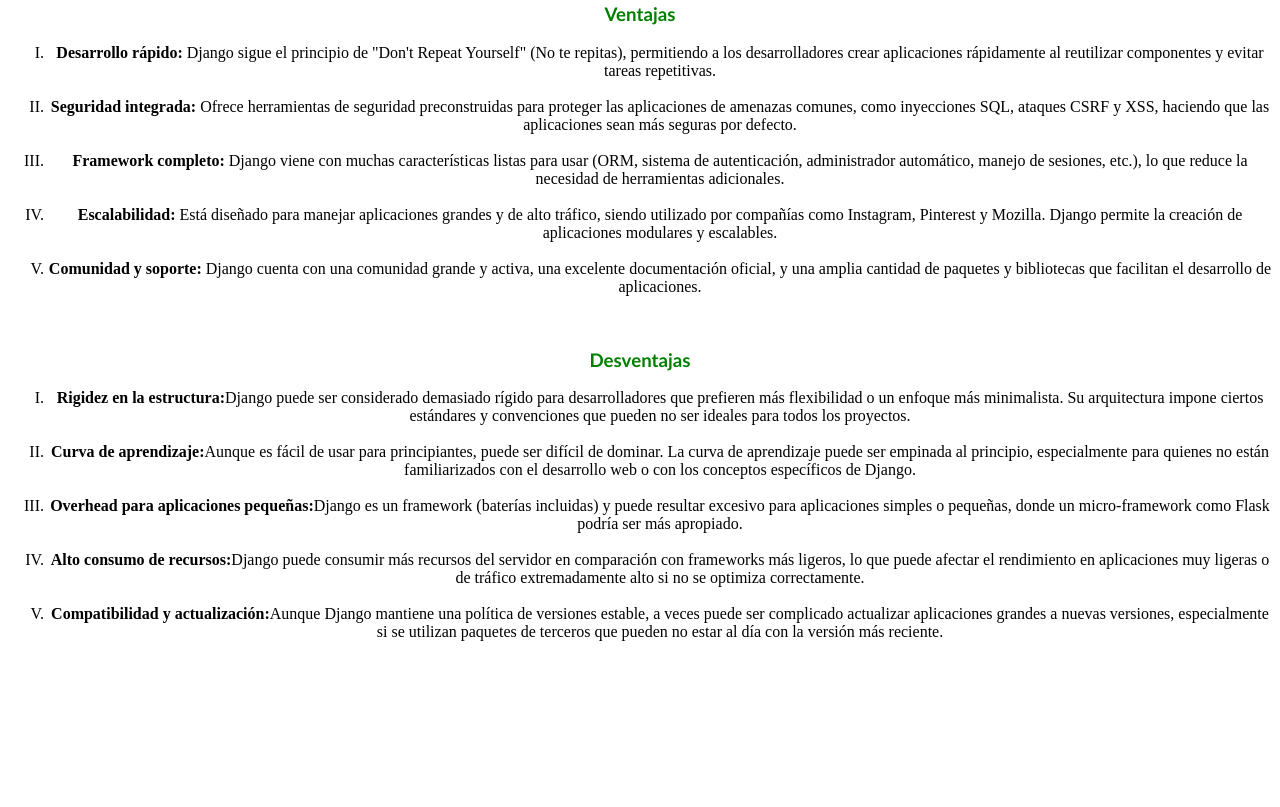
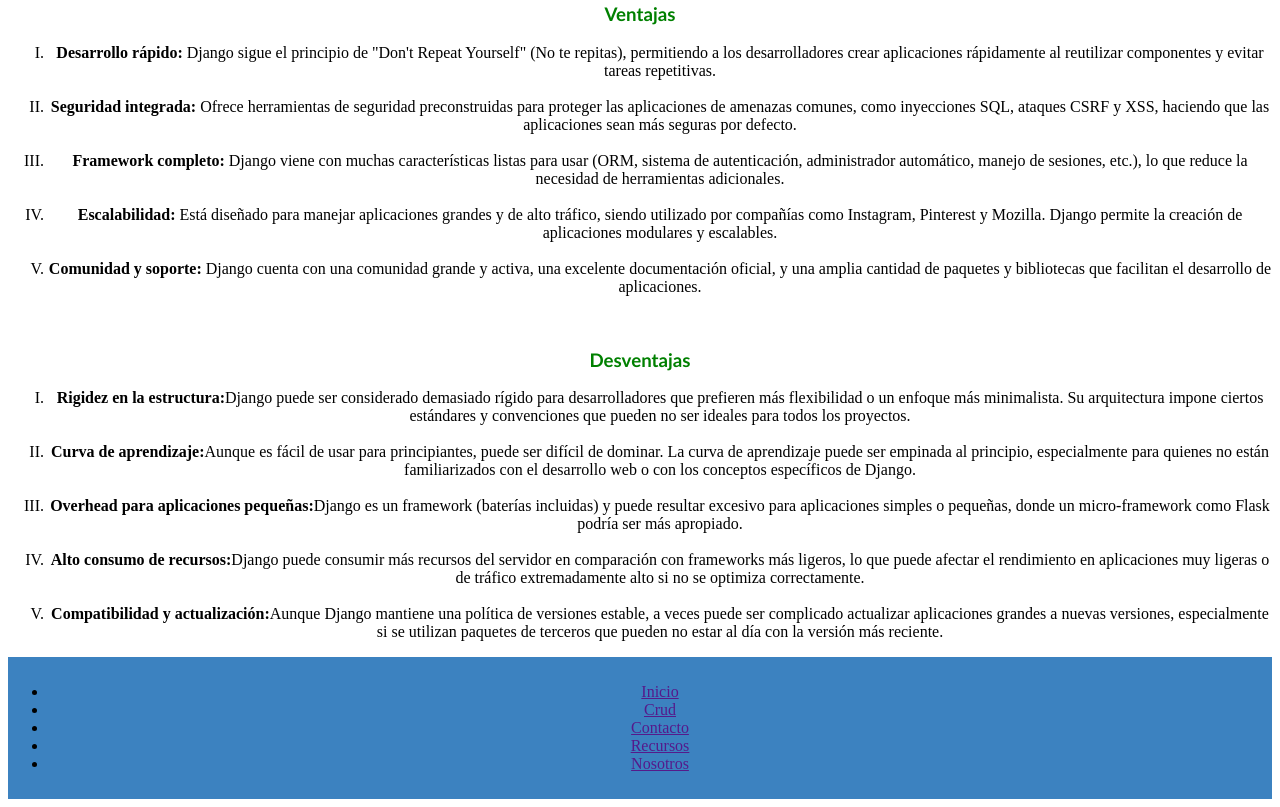
Before and after one commit to CieloSalguero07/BlogWeb, a plain HTML site: page index.html in a window 1280 px wide. Shown: the part 971-1778 px from the top of the page. Before the commit the page ends 1628 px from the top, so only its background shows below. Drawn offline with Linux system fonts and the light colour scheme.

Commit message:
se inicio el menu

```diff
--- a/css/estilo.css
+++ b/css/estilo.css
@@ -45,3 +45,10 @@
     font-family: 'Gill Sans', 'Gill Sans MT', Calibri, 'Trebuchet MS', sans-serif;
     color: green;
 }
+
+/*menu*/
+.menu{
+    background-color: rgb(60, 130, 192);
+    padding: 10px 0;
+    text-align: center;
+}
--- a/index.html
+++ b/index.html
@@ -178,6 +178,19 @@
         </li>
       </ol>
     </center>
+    <!--fin de ventajas y desventajas-->
+
+    <!--menu-->
+
+    <nav class="menu">
+        <ul>
+            <li><a href="">Inicio</a></li>
+            <li><a href="">Crud</a></li>
+            <li><a href="">Contacto</a></li>
+            <li><a href="">Recursos</a></li>
+            <li><a href="">Nosotros</a></li>
+        </ul>
+    </nav>
 
   </body>
 </html>
```
